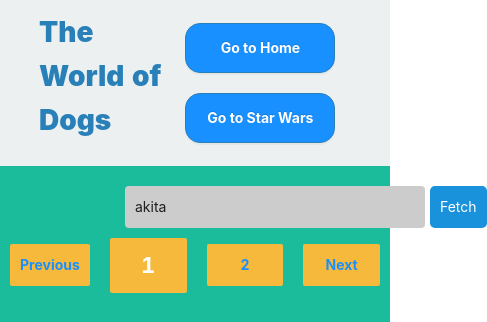
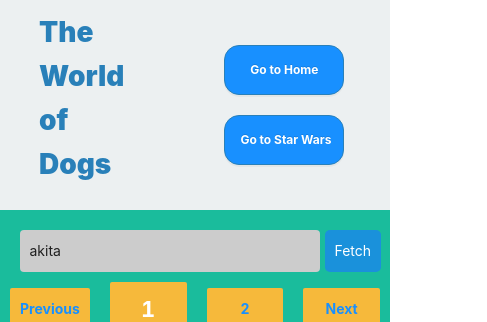
Before and after one commit to tuannguyen8/CWTuanNguyenAssessment, a React (Create React App) app: page /dogs in a window 390 px wide. Shown: the top 322 px of the page, 487 px wide, since content can reach past the window. Built offline with nearby package versions, Linux system fonts and the light colour scheme; no server answers.

Commit message:
take care responsive

```diff
--- a/src/App.scss
+++ b/src/App.scss
@@ -191,6 +191,16 @@ button{
                 font-weight: 700;
                 border-radius: 15px;
                 border: solid 1px #2980b9;
+                @media screen and (max-width: 786px){
+					width: 120px;
+                    font-size: 12px;
+				}
+                @media screen and (max-width: 710px){
+					margin-left: 220px;
+				}
+                @media screen and (max-width: 550px){
+					margin-left: 100px;
+				}
                 &:hover{
                     background-color: #f6b93b;
                     border-color: #f6b93b;
@@ -233,6 +243,12 @@ button{
                             opacity: 0.7;
 
                         } */
+                        @media screen and (max-width: 1024px){
+                            width: 60%;
+                        }
+                        @media screen and (max-width: 414px){
+                            margin-right: 5px;
+                        }
                     }
                     button{
                         width: 25%;
@@ -248,6 +264,9 @@ button{
                             color: #b71540;
                             background-color: #f6b93b;
 
+                        }
+                        @media screen and (max-width: 414px){
+                            font-size: 16px;
                         }
                     }
                 }
@@ -272,6 +291,11 @@ button{
                         background-color: #e58e26;
                         border-color: #e58e26;
                         color:#b71540;
+                    }
+                    @media screen and (max-width: 414px){
+                        font-size: 12px;
+                        margin: 3px;
+                        padding: 0px;
                     }
                 }
 
@@ -388,6 +412,16 @@ button{
                 font-weight: 700;
                 border-radius: 15px;
                 border: solid 1px #2980b9;
+                @media screen and (max-width: 786px){
+					width: 120px;
+                    font-size: 12px;
+				}
+                @media screen and (max-width: 710px){
+					margin-left: 220px;
+				}
+                @media screen and (max-width: 550px){
+					margin-left: 100px;
+				}
                 &:hover{
                     background-color: #f6b93b;
                     border-color: #f6b93b;
@@ -407,8 +441,11 @@ button{
                 //position: relative;
                 .dog-list{
                     position: relative;
-                    margin-left: 125px;
+                    margin-left: 10%;
                     margin-right: 5px;
+                    @media screen and (max-width: 570px){
+                        margin-left: 5%;
+                    }
                     .dog-breeds{
                         /* width: 140px;
                         background-color: #ccc;
```
